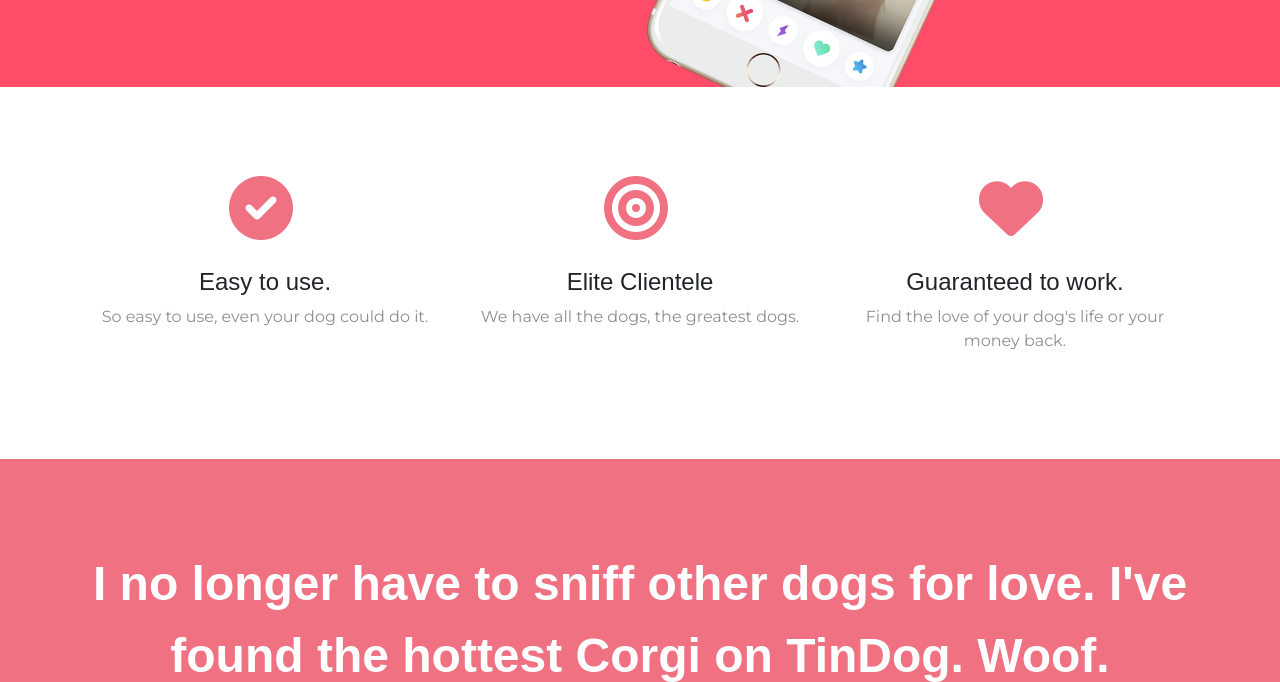
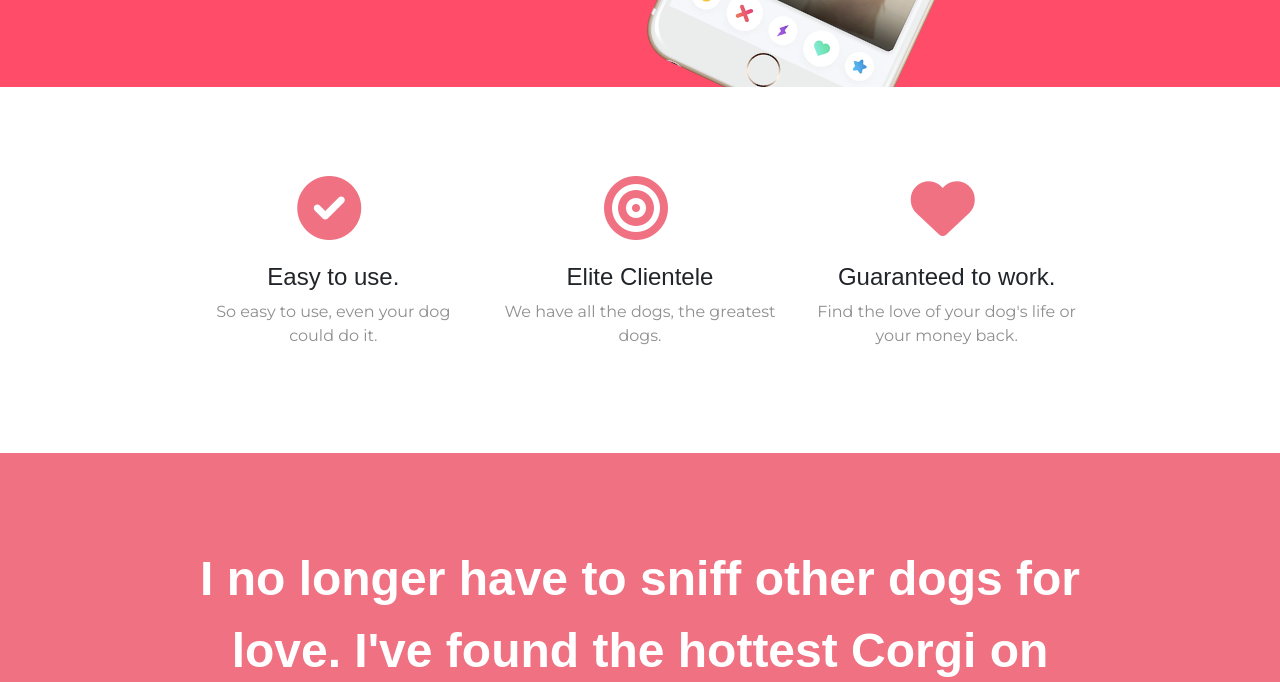
Before and after one commit to Muhammed-Zain/TinDog, a plain HTML site: page index.html in a window 1280 px wide. Shown: the part 571-1253 px from the top of the page. Drawn offline with nearby package versions, Linux system fonts and the light colour scheme.

Commit message:
Update styles.css

```diff
--- a/css/styles.css
+++ b/css/styles.css
@@ -1,5 +1,5 @@
 .container-fluid {
-  padding: 7%;
+  padding: 7% 15%;
 }
 
 body {
```
